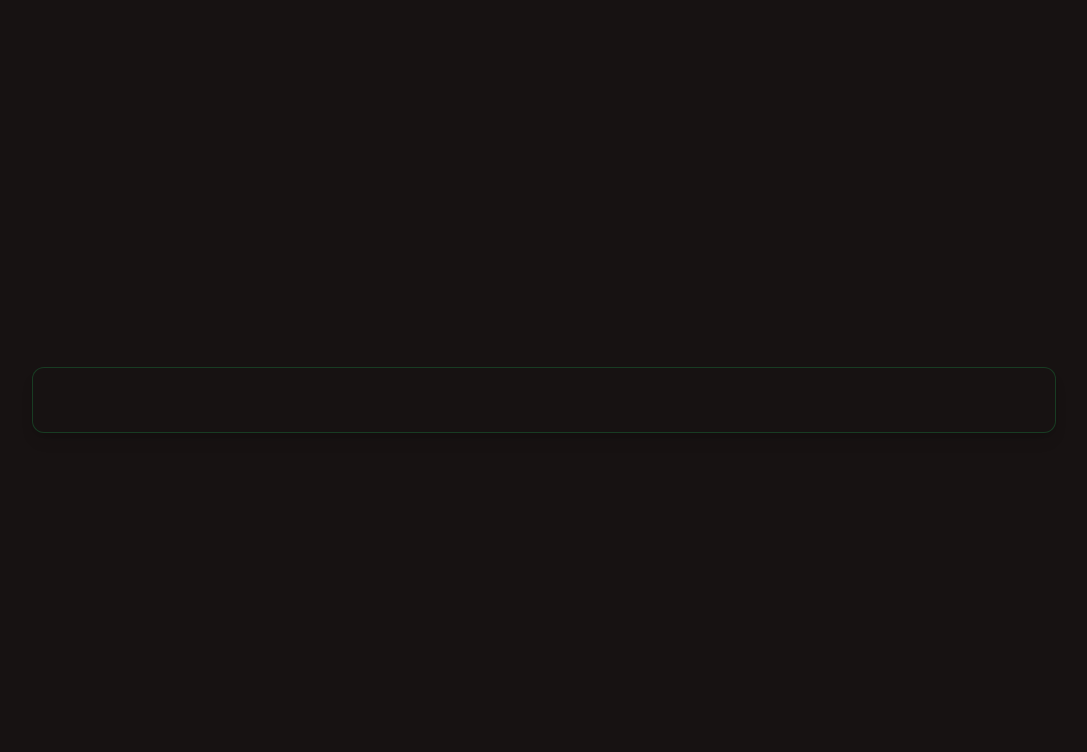
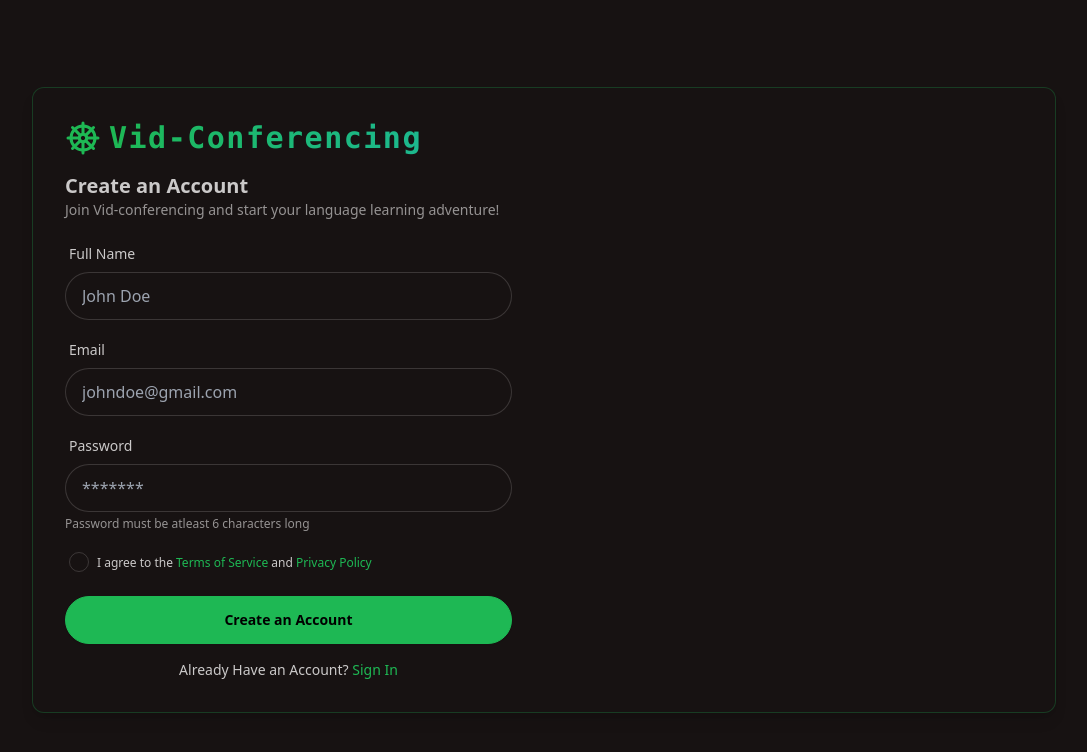
Before and after one commit to wuyepabdul/video_conferencing_app, a React (Create React App) app in the folder frontend/: page /signup in a window 1280 px wide. Shown: the top 752 px of the page, without its empty margins (96-1183 px from the left). Built offline with nearby package versions, Linux system fonts and the light colour scheme; no server answers.

Commit message:
Design left side of signup page

```diff
--- a/frontend/src/pages/SignUpPage.js
+++ b/frontend/src/pages/SignUpPage.js
@@ -1,4 +1,6 @@
 import React, { useState } from "react";
+import { ShipWheelIcon } from "lucide-react";
+import { Link } from "react-router";
 
 const SignUpPage = () => {
   const [signupData, setSignupData] = useState({
@@ -16,7 +18,128 @@ const SignUpPage = () => {
       data-theme="forest"
     >
       <div className="border border-primary/25 flex flex-col lg:flex-row w-full max-w-5xl mx-auto bg-base-100 rounded-xl shadow-lg overflow-hidden">
-        <div className="w-full lg:w-1/2 p-4 sm:p-8 flex flex-col"></div>
+        <div className="w-full lg:w-1/2 p-4 sm:p-8 flex flex-col">
+          {/* LOGO */}
+          <div className="mb-4 flex items-center justfy-start gap-2">
+            <ShipWheelIcon className="size-9 text-primary" />
+            <span className="text-3xl font-bold font-mono bg-clip-text text-transparent bg-gradient-to-r from-primary to-secondary tracking-wider">
+              Vid-Conferencing
+            </span>
+          </div>
+
+          <div className="w-full">
+            <form onSubmit={handleSignup}>
+              <div className="space-y-4">
+                <div>
+                  <h2 className="text-xl font-semibold">Create an Account</h2>
+                  <p className="text-sm opacity-70">
+                    Join Vid-conferencing and start your language learning
+                    adventure!
+                  </p>
+                </div>
+
+                <div className="space-y-3">
+                  <div className="form-control w-full">
+                    <label className="label">
+                      <span className="label-text"> Full Name</span>
+                    </label>
+                    <input
+                      type="text"
+                      placeholder="John Doe"
+                      className="input input-bordered w-full"
+                      value={signupData.fullName}
+                      onChange={(e) =>
+                        setSignupData({
+                          ...signupData,
+                          fullName: e.target.value,
+                        })
+                      }
+                      required
+                    />
+                  </div>
+
+                  <div className="form-control w-full">
+                    <label className="label">
+                      <span className="label-text"> Email</span>
+                    </label>
+                    <input
+                      type="email"
+                      placeholder="johndoe@gmail.com"
+                      className="input input-bordered w-full"
+                      value={signupData.email}
+                      onChange={(e) =>
+                        setSignupData({
+                          ...signupData,
+                          email: e.target.value,
+                        })
+                      }
+                      required
+                    />
+                  </div>
+
+                  <div className="form-control w-full">
+                    <label className="label">
+                      <span className="label-text"> Password</span>
+                    </label>
+                    <input
+                      type="password"
+                      placeholder="*******"
+                      className="input input-bordered w-full"
+                      value={signupData.password}
+                      onChange={(e) =>
+                        setSignupData({
+                          ...signupData,
+                          password: e.target.value,
+                        })
+                      }
+                      required
+                    />
+                    <p className="text-xs opacity-70 mt-1">
+                      Password must be atleast 6 characters long
+                    </p>
+                  </div>
+
+                  <div className="form-control w-full">
+                    <label className="label cursor-pointer justify-start gap-2">
+                      <input
+                        type="checkbox"
+                        className="checkbox checkbox-sm"
+                        required
+                      />
+                      <span className="text-xs leading-tight">
+                        I agree to the
+                        <span className="text-primary hover:underline">
+                          {" "}
+                          Terms of Service
+                        </span>{" "}
+                        and
+                        <span className="text-primary hover:underline">
+                          {" "}
+                          Privacy Policy
+                        </span>
+                      </span>
+                    </label>
+                  </div>
+                </div>
+                <button className="btn btn-primary w-full" type="submit">
+                  {" "}
+                  Create an Account
+                </button>
+                <div className="text-center mt-4">
+                  <p className="text-sm">
+                    Already Have an Account?{" "}
+                    <Link to="/login" className="text-primary hover:underline">
+                      Sign In
+                    </Link>
+                  </p>
+                </div>
+              </div>
+            </form>
+          </div>
+        </div>
+
+        {/* RIGHT SIDE */}
+
       </div>
     </div>
   );
```
